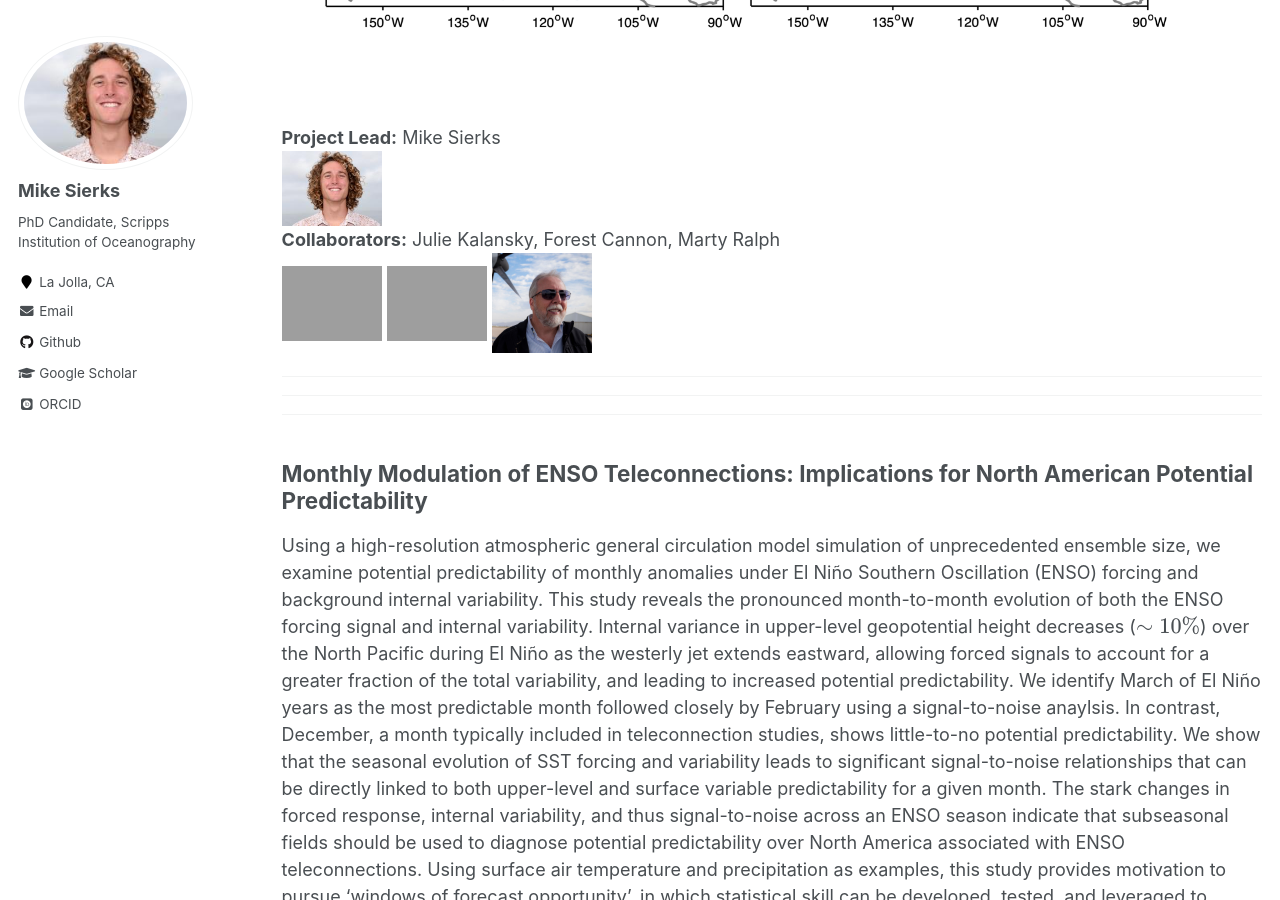
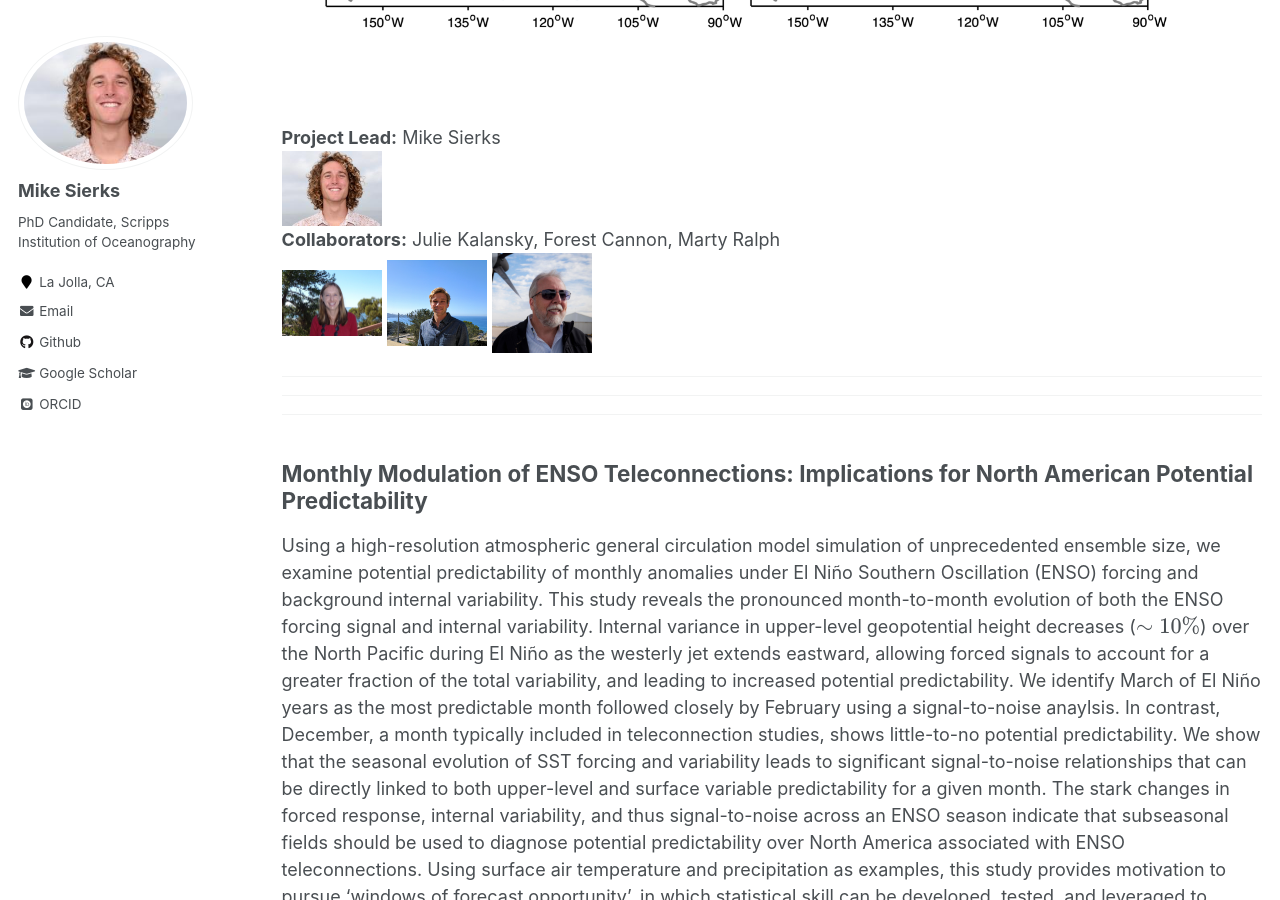
Before and after one commit to mdsierks/mdsierks.github.io, a Jekyll site: the page built from _pages/past_projects.md, in a window 1280 px wide and 900 px high, scrolled down 1097 px. Built offline with Jekyll 4.4.1, drawn with Linux system fonts in a browser that asks for light colours; some web fonts are replaced; formulas are drawn with MathJax 3.

Commit message:
update photos and links

```diff
--- a/_pages/past_projects.md
+++ b/_pages/past_projects.md
@@ -25,7 +25,7 @@ The North American monsoon (NAM) is the main driver of summertime climate variab
 
 **Project Lead:** Mike Sierks<br/>
 <a href="https://mdsierks.github.io/"><img src="http://mdsierks.github.io/images/sierks_mike-5_0.jpg" alt="Me" width="100"/></a><br/>
-**Collaborators:** Julie Kalansky, Forest Cannon, Marty Ralph <br/> <a href="https://scripps.ucsd.edu/profiles/jkalansky"><img src="http://mdsierks.github.io/images/JK.jpg" alt="JK" width="100"/></a> <a href="https://scholar.google.com/citations?user=7tTzxJcAAAAJ&hl=en"><img src="http://mdsierks.github.io/images/FC.jpg" alt="FC" width="100"/></a> <a href="https://mralph.scrippsprofiles.ucsd.edu/"><img src="http://mdsierks.github.io/images/FMR.jpg" alt="FMR" width="100"/></a>
+**Collaborators:** Julie Kalansky, Forest Cannon, Marty Ralph <br/> <a href="https://scripps.ucsd.edu/profiles/jkalansky"><img src="http://mdsierks.github.io/images/JK.jpeg" alt="JK" width="100"/></a> <a href="https://scholar.google.com/citations?user=7tTzxJcAAAAJ&hl=en"><img src="http://mdsierks.github.io/images/FC.jpeg" alt="FC" width="100"/></a> <a href="https://mralph.scrippsprofiles.ucsd.edu/"><img src="http://mdsierks.github.io/images/FMR.jpg" alt="FMR" width="100"/></a>
 
 *****
 *****
```
Also changed, not shown: images/FC.jpeg (added), 1 other file.
